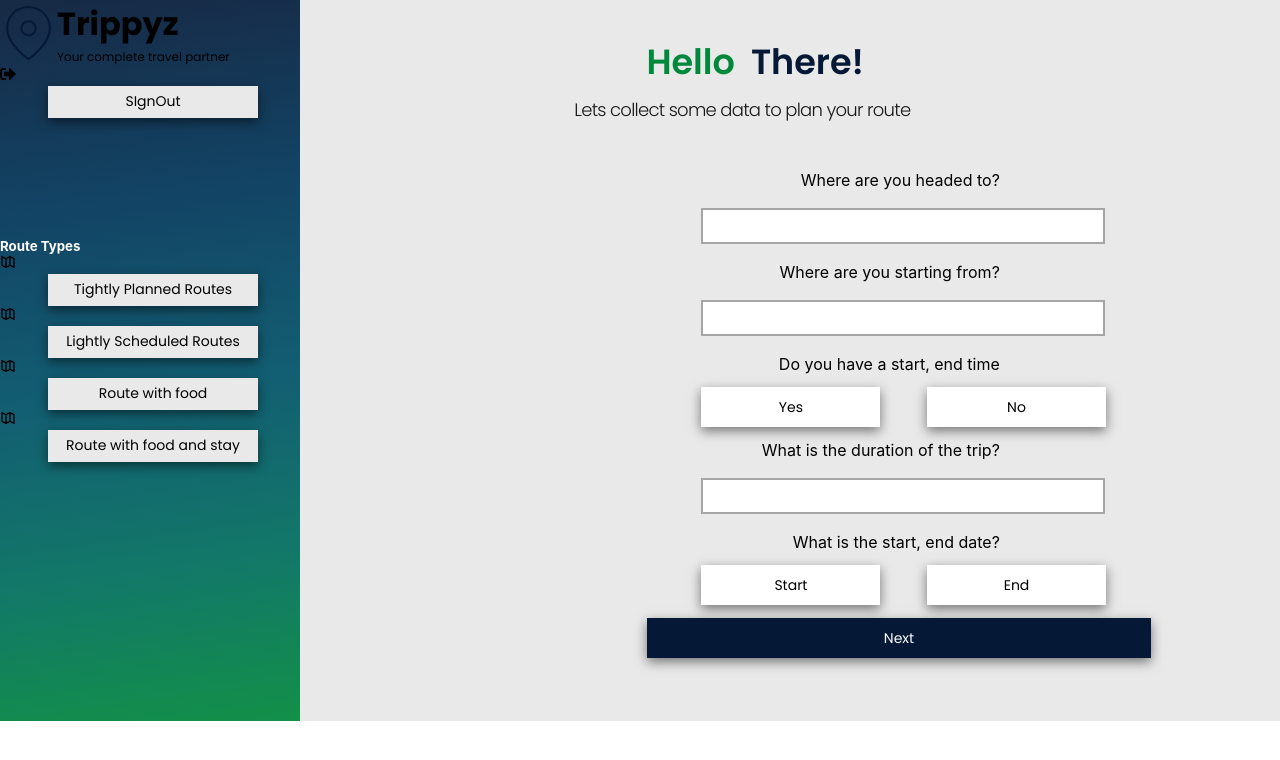
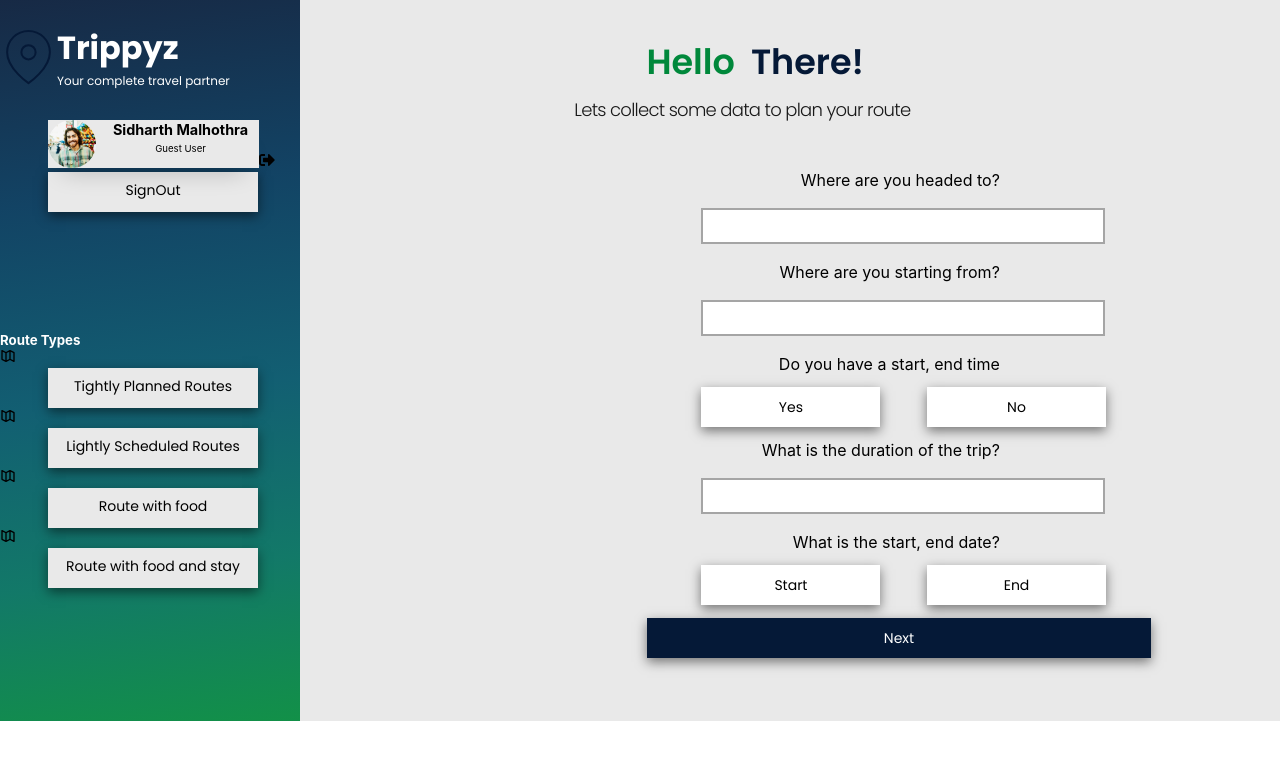
Before and after one commit to rohananilkumar/trippyz-frontend, a React (Create React App) app: page /dashboard in a window 1280 px wide. Shown: the top 760 px of the page. Built offline with nearby package versions, Linux system fonts and the light colour scheme; a web font is replaced by a local one.

Commit message:
updation dashboard

```diff
--- a/src/components/ui/Branding.js
+++ b/src/components/ui/Branding.js
@@ -2,10 +2,10 @@
 import styles from "./Branding.module.scss";
 import logo from "../../assets/Icons/logo.svg";
 
-const Branding = (className) => {
+const Branding = ({className,color}) => {
   return (
-    <div className={`${styles.intro} ${className}`}>
-      <img src={logo} alt="logo" />
+    <div className={`${styles.intro} ${className} ${color}`}>
+      <img src={logo} alt="logo" className="{styles.applogo}"/>
       <div className={styles.content}>
         <div className={styles.header}>Trippyz</div>
         <div className={styles.tagLine}>Your complete travel partner</div>
--- a/src/components/ui/Branding.module.scss
+++ b/src/components/ui/Branding.module.scss
@@ -2,6 +2,7 @@
   display: flex;
   img {
   }
+
   .content {
     .header {
       font-family: "Poppins";
@@ -20,3 +21,6 @@
     }
   }
 }
+.applogo {
+  fill: white;
+}
--- a/src/components/ui/Sidebar.js
+++ b/src/components/ui/Sidebar.js
@@ -1,9 +1,10 @@
 import React from "react"
 import styles from "./Sidebar.module.scss"
 import Branding from "./Branding"
-import Signoutbutton from "./Signoutbutton"
+//import Signoutbutton from "./Signoutbutton"
 import PrimaryButton from "./PrimaryButton"
 //import { IconContext } from "react-icons"
+import Username from "./Username"
 
 import {FaSignOutAlt} from "react-icons/fa"
 import {BiMapAlt} from "react-icons/bi"
@@ -13,10 +14,11 @@
   return (
    // <IconContext.Provider value={{  }}>
     <div className={styles.in}>
-    <Branding className={styles.branding}/>
+    <Branding className={styles.brand} />
+    <Username />
     <FaSignOutAlt />
     <PrimaryButton
-      label={"SIgnOut"}
+      label={"SignOut"}
       className={styles.button} />
     <div className={styles.sidebutton}>
     <h5 className={styles.titleroute}>Route Types</h5>
--- a/src/components/ui/Sidebar.module.scss
+++ b/src/components/ui/Sidebar.module.scss
@@ -23,7 +23,7 @@
     background: #E9E9E9;
     box-shadow: 0px 4px 11px rgba(0, 0, 0, 0.5);
     color: white;
-    height: 2rem;
+    height: 2.5rem;
     width: 70%;
     border: none;
     display: flex;
@@ -35,14 +35,15 @@
     font-style: normal;
     font-weight: 400;
     font-size: 14px;
-    line-height: 30px;
+    line-height: 37px;
     justify-content:center;
+   /* text-align:center;*/
 
 
     /* identical to box height */
 
 
-   text-align:right;
+
 
 
     color: #000000;
@@ -61,3 +62,8 @@
  .titleroute{
   color: white;
  }
+
+ .brand{
+  color: white;
+  margin-top: 8%;
+ }
--- /dev/null
+++ b/src/components/ui/Username.js
@@ -0,0 +1,21 @@
+import React from 'react'
+import styles from './Username.module.scss'
+import user from '../../assets/Icons/user.svg'
+
+const Username = () => {
+  return (
+
+    <div className={styles.username}>
+        <img src={user} alt="user" className={styles.usericon}/>
+        <div>
+        <h2>Sidharth Malhothra</h2>
+        <p>Guest User</p>
+        </div>
+
+
+    </div>
+
+  )
+}
+
+export default Username
--- /dev/null
+++ b/src/components/ui/Username.module.scss
@@ -0,0 +1,22 @@
+.username{
+    background: #E9E9E9;
+    display: inline-flex;
+    font-size: 0.6rem;
+    line-height: 1.2rem;
+    margin-left: 16%;
+    width: 13.2rem;
+    height:3rem;
+    box-shadow: 0px 17px 24px -15px rgba(0, 0, 0, 0.25);
+    text-align: center;
+    margin-top: 10%;
+    gap: 8%;
+
+
+
+
+
+}
+
+.usericon{
+    size: 4rem;
+}
```
Also changed, not shown: src/assets/Icons/map.svg (added), src/assets/Icons/user.svg (added).
